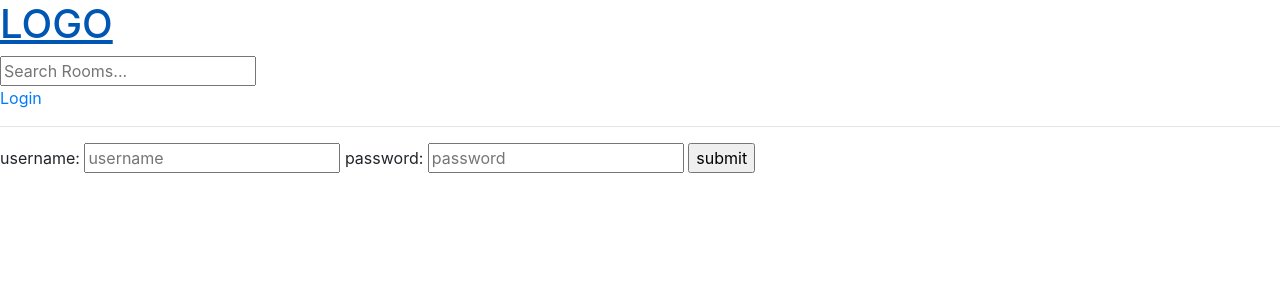
After one commit to abbappii/StudyBud, a Django app: page /login/ in a window 1280 px wide. The commit adds this page. Shown: the top 300 px of the page. Run offline with Django 4.2, Linux system fonts and the light colour scheme.

Commit message:
messages_logout_restriction

```diff
--- a/base/templates/base/home.html
+++ b/base/templates/base/home.html
@@ -37,8 +37,12 @@
             <div>
                 {% for room in rooms %}
                     <div>
+
+                        {% if request.user == room.host %}
                         <a href="{% url 'update_room' room.id %}">Edit</a>
                         <a href="{% url 'delete_room' room.id %}">delete</a>
+                        {% endif %}
+
                         <span>@{{ room.host.username }}</span><br><br>
                         <h5>{{ room.id}} -- <a href="{% url 'room' room.id %}"> {{ room.name }} </a> </h5>
                         <span>{{ room.topic.name }}</span>
--- /dev/null
+++ b/base/templates/base/login_register.html
@@ -0,0 +1,20 @@
+{% extends 'base/main.html' %}
+
+{% block content %}
+
+<div>
+    <form method="POST" action="">
+        {% csrf_token %}
+
+        <label for="">username:</label>
+        <input type="text" name="username" placeholder="username" />
+
+        <label for="">password:</label>
+        <input type="password" name="password" placeholder="password" />
+
+        <input type="submit" value="submit" />
+
+    </form>
+</div>
+
+{% endblock %}
--- a/base/templates/base/main.html
+++ b/base/templates/base/main.html
@@ -11,6 +11,14 @@
 <body>
     {% include 'base/navbar.html' %}
 
+    {% if messages %}
+    <ul class="messages">
+        {% for message in messages %}
+        <li>{{ message }}</li>
+        {% endfor %}
+    </ul>
+    {% endif %}
+
     {% block content %}
 
     {% endblock %}
--- a/base/templates/base/navbar.html
+++ b/base/templates/base/navbar.html
@@ -2,9 +2,15 @@
 <a href="/">
     <h1>LOGO</h1>
 </a>
+
 <form method="GET" action="{% url 'home' %}">
     <input type="text" name="q" placeholder="Search Rooms...">
 
 </form>
 
+{% if request.user.is_authenticated %}
+<a href="{% url 'logout' %}">logout</a>
+{% else %}
+<a href="{% url 'login' %}">Login</a>
+{% endif %}
 <hr>
--- a/base/urls.py
+++ b/base/urls.py
@@ -4,6 +4,10 @@ from . import views
 urlpatterns = [
     path('',views.home, name ="home"),
     path('room/<str:pk>',views.room, name = 'room'),
+
+    path('login/', views.loginPage, name='login'),
+    path('logout/', views.logoutPage, name='logout'),
+
     path('create_room/', views.create_room, name='create_room'),
     path('update_room/<str:pk>', views.update_room, name='update_room'),
     path('delete_room/<str:pk>', views.delete_room, name='delete_room'),
--- a/base/views.py
+++ b/base/views.py
@@ -1,4 +1,10 @@
+from django.http import HttpResponse
 from django.shortcuts import redirect, render
+from django.contrib.auth.models import User
+from django.contrib.auth.decorators import login_required
+from django.contrib.auth import authenticate, login, logout
+
+from django.contrib import messages
 from .models import Rooms, Topic
 from django.db.models import Q
 from .forms import UserRoom
@@ -13,6 +19,34 @@ from .forms import UserRoom
 #     {'id': 4, 'name': 'Fun with code'},
 # ]
 
+def loginPage(request):
+    if request.method == 'POST':
+        # get username and password form user input
+        username = request.POST.get('username')
+        password = request.POST.get('password')
+
+        # check this user exit or not
+        try:
+            user = User.objects.get(username=username)
+        except:
+            messages.error(request, 'User does not exit')
+
+        # if user exit make sure the credential is correct or not
+        user = authenticate(request,username=username, password=password)
+
+        # login user and create the session on db browser and redirect home page
+        if user is not None:
+            login(request, user)
+            return redirect('home')
+        else:
+            messages.error(request, 'Username or Password does not exit')
+
+    context = {}
+    return render(request, 'base/login_register.html', context)
+
+def logoutPage(request):
+    logout(request)
+    return redirect('home')
 
 def home(request):
     q = request.GET.get('q') if request.GET.get('q') != None else ''
@@ -34,6 +68,7 @@ def room(request,pk):
     context = { 'room': room}
     return render(request, 'base/room.html',context)
 
+@login_required(login_url='login')
 def create_room(request):
     form = UserRoom() #form
     if request.method == 'POST': #post data
@@ -46,9 +81,14 @@ def create_room(request):
     context = {'form': form,}  #form ke context hisebe html e file e pathano
     return render(request, 'base/room_form.html', context)  # render kora html form e jekhane value niye kaj kora jabe
 
+@login_required(login_url='login')
 def update_room(request,pk):
     room = Rooms.objects.get(id=pk)
     form = UserRoom(instance=room)
+
+    if request.user != room.host:
+        return HttpResponse('You are no allowed here.')
+
     if request.method == 'POST':
         form = UserRoom(request.POST)
         if form.is_valid():
@@ -57,9 +97,13 @@ def update_room(request,pk):
     context = {'form':form}
     return render(request, 'base/room_form.html', context)
 
-
+@login_required(login_url='login')
 def delete_room(request,pk):
     room = Rooms.objects.get(id=pk)
+
+    if request.user != room.host:
+        return HttpResponse('You are no allowed here.')
+
     if request.method == 'POST':
         room.delete()
         return redirect('home')
```
Also changed, not shown: db.sqlite3.
